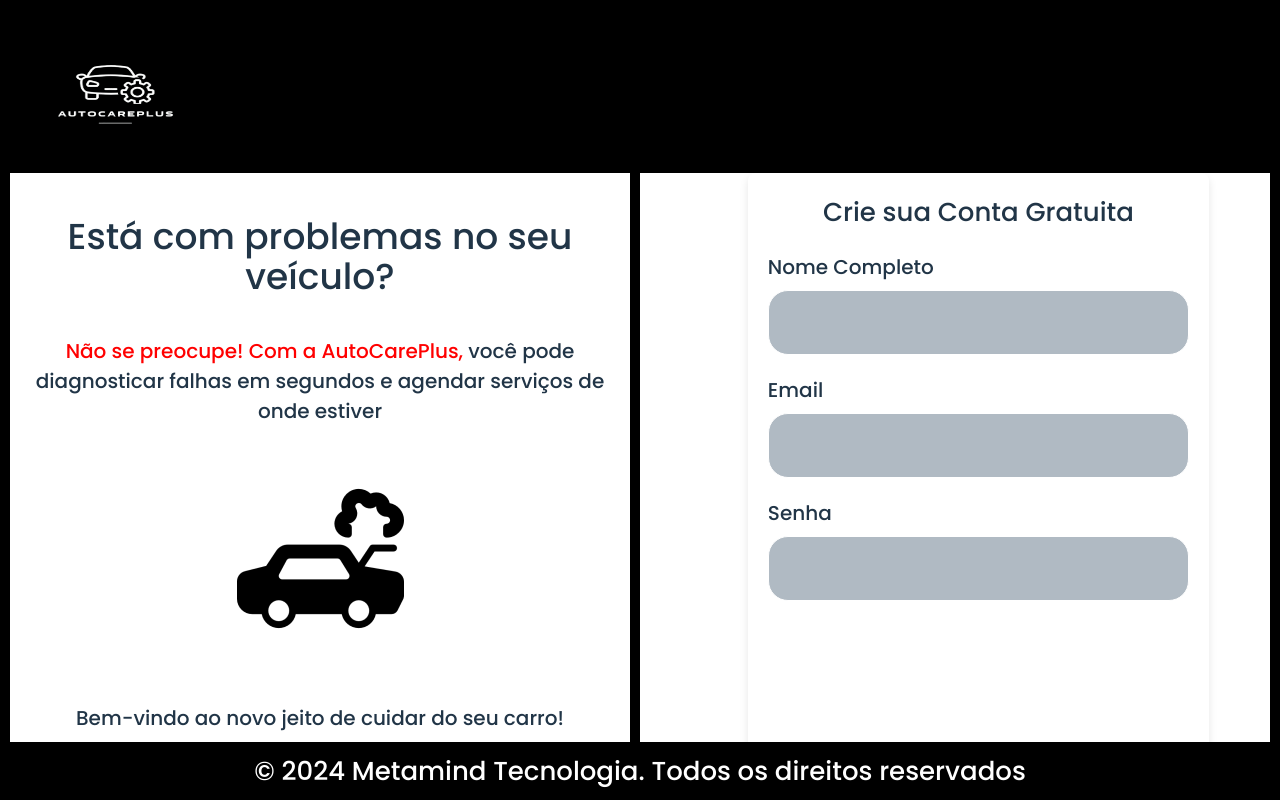
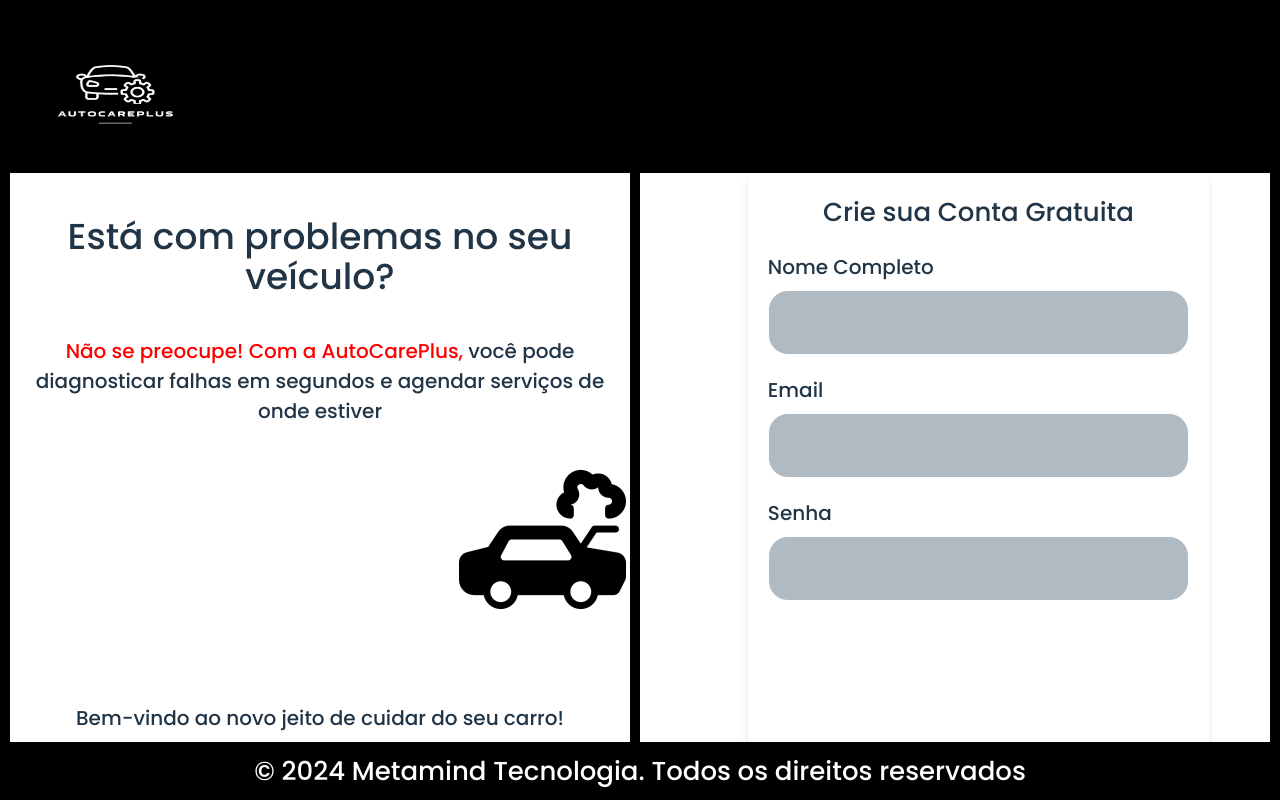
Before and after one commit to joao1015/AutoCarePlusReact, a React (Vite) app in the folder Sprint3/: page / in a window 1280 px wide. Shown: the top 800 px of the page. Built offline with nearby package versions, Linux system fonts and the light colour scheme.

Commit message:
Criando Animação para Carro no componente Texto

```diff
--- a/Sprint3/src/Componentes/ApresentacaoCliente/Style.scss
+++ b/Sprint3/src/Componentes/ApresentacaoCliente/Style.scss
@@ -54,13 +54,26 @@
     width: 167px;
     height: 147px;
     border-radius: 20px;
-    margin-top: 0.5cm; // Ajuste de margem para posicionar a imagem corretamente
+    position: absolute; // Necessário para posicionar a animação corretamente
+    animation: moverHorizontalmente 5s infinite alternate; // Define a animação
 
     @media (max-width: 768px) {
       width: 100px;
       height: 90px;
     }
   }
+
+  // Define a animação que move a imagem de um lado para o outro
+  @keyframes moverHorizontalmente {
+    0% {
+      left: 0; // Posição inicial
+    }
+
+    100% {
+      left: calc(100% - 167px); // Posição final (extremidade direita da tela)
+    }
+  }
+
 
   h2 {
     font-size: 20px;
```
